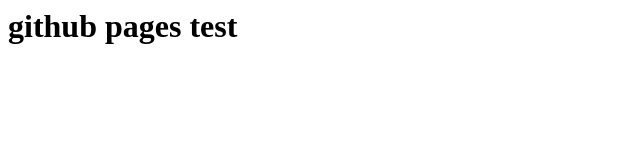
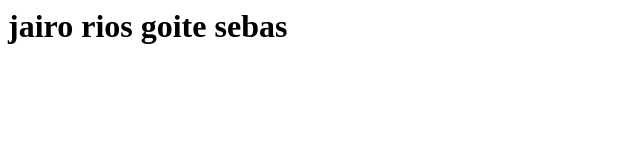
Before and after one commit to gusanin-vr/gestor_gastos, a plain HTML site: page index.html in a window 1280 px wide. Shown: the whole page, without its empty margins (0-640 px from the left). Drawn offline with Linux system fonts and the light colour scheme.

Commit message:
Update index.html

```diff
--- a/index.html
+++ b/index.html
@@ -1 +1 @@
-<h1>github pages test</h1>
+<h1>jairo rios goite sebas</h1>
```
